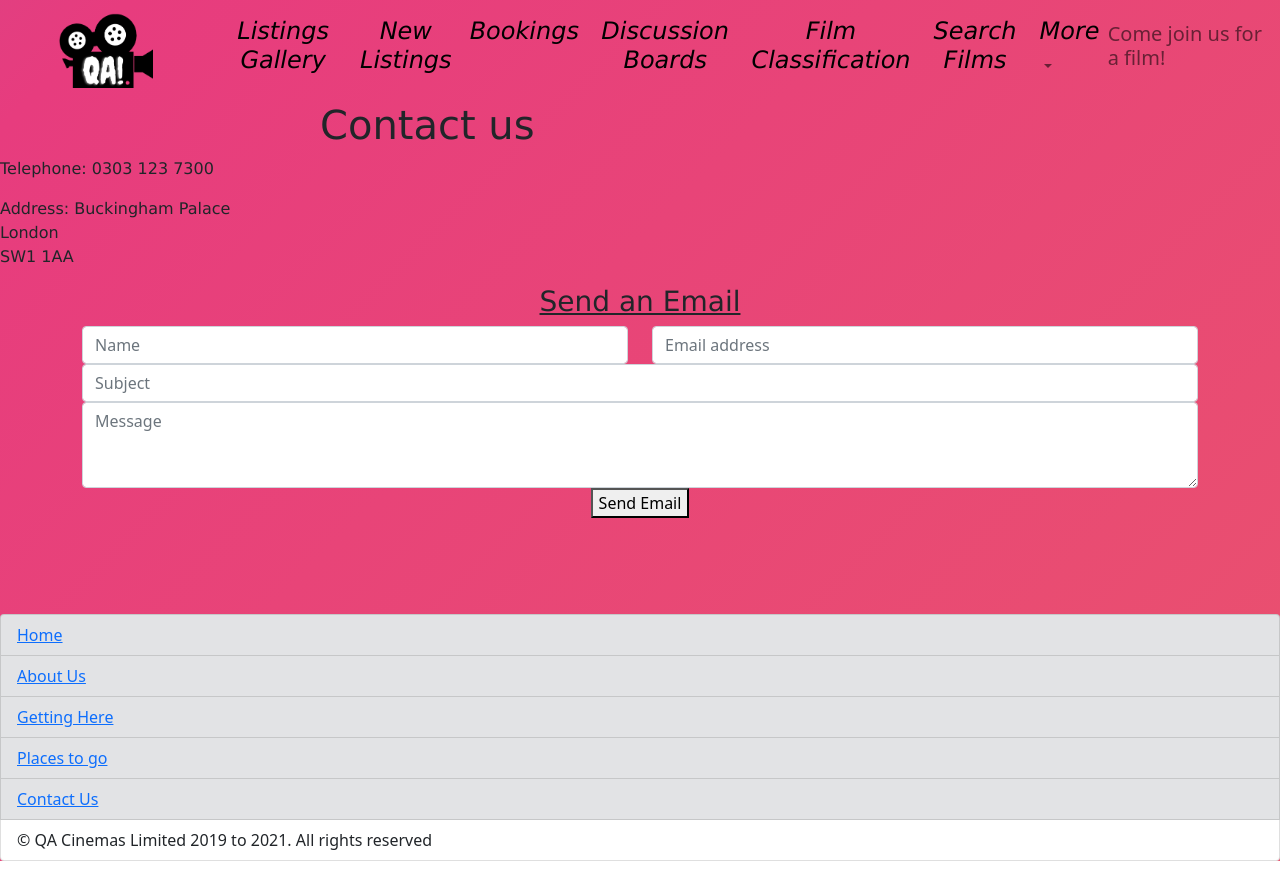
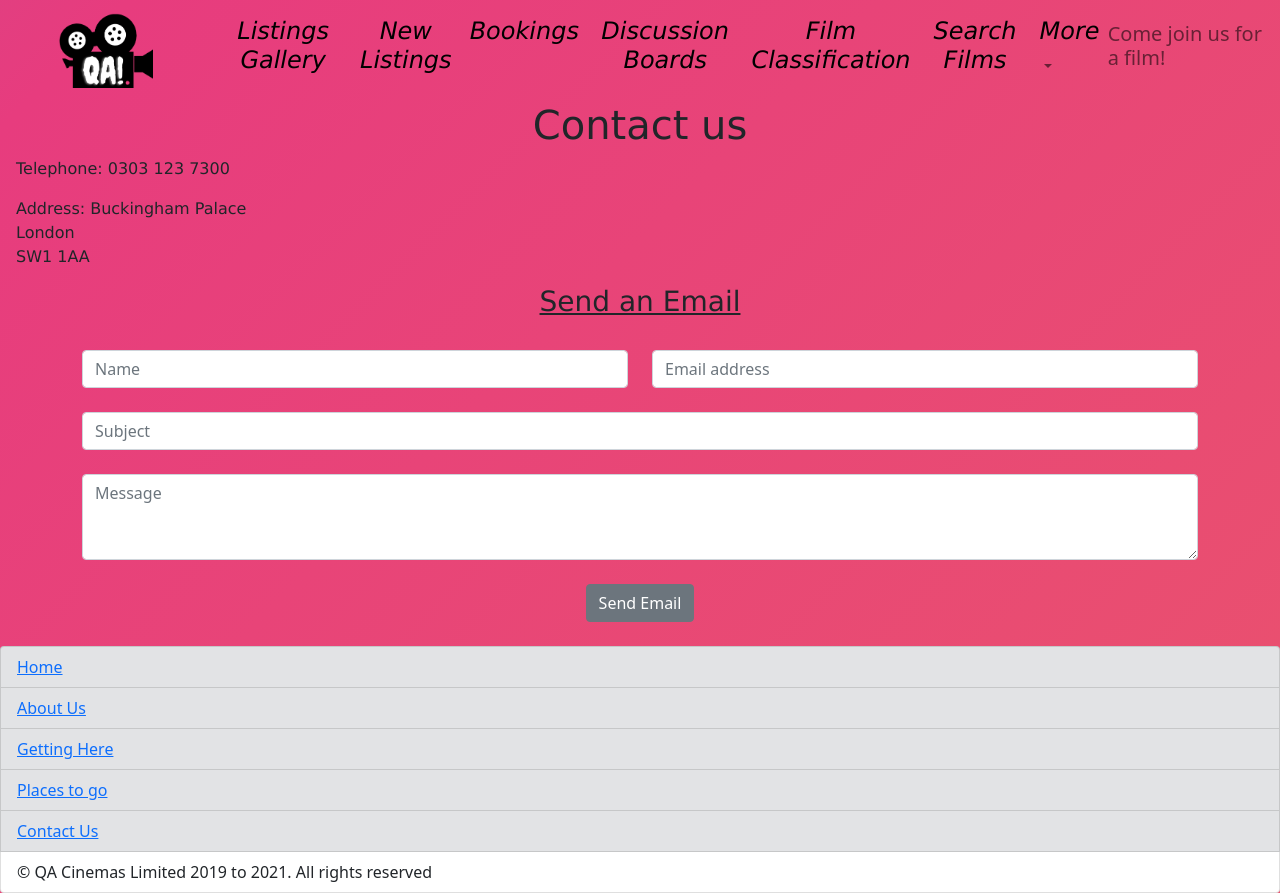
Before and after one commit to aliktb/team-instinct-cinema-project, a React (Create React App) app in the folder cinema-project-app/client/: page /Contact_us in a window 1280 px wide. Before the commit the page ends 861 px from the top, so only its background shows below. Built offline with nearby package versions, Linux system fonts and the light colour scheme.

Commit message:
updated contents page

```diff
--- a/cinema-project-app/client/src/pages/Contact.jsx
+++ b/cinema-project-app/client/src/pages/Contact.jsx
@@ -1,6 +1,7 @@
 import { useRef } from "react";
 import "../css/center.css";
 import emailjs from "emailjs-com";
+import { Button } from "reactstrap";
 
 const Contact = () => {
   const nameRef = useRef("");
@@ -33,16 +34,18 @@ const Contact = () => {
 
   return (
     <div className="page-container">
-      <h1 class="center">Contact us</h1>
-
-      <p>Telephone: 0303 123 7300</p>
-      <p>
-        Address: Buckingham Palace <br></br>London<br></br>SW1 1AA
-      </p>
-
+      <h1 style={{ textAlign: "center" }}>Contact us</h1>
+      <div className="mx-3">
+        <p>Telephone: 0303 123 7300</p>
+        <p>
+          Address: Buckingham Palace <br></br>London<br></br>SW1 1AA
+        </p>
+      </div>
       <h3 class="center">
         <u>Send an Email</u>
       </h3>
+      <br />
+
       <div className="ContactForm">
         <div className="container">
           <div className="row">
@@ -65,6 +68,7 @@ const Contact = () => {
                         required
                       ></input>
                     </div>
+
                     <div className="col-6">
                       <input
                         type="email"
@@ -76,7 +80,7 @@ const Contact = () => {
                       ></input>
                     </div>
                   </div>
-
+                  <br />
                   <div className="row formRow">
                     <div className="col">
                       <input
@@ -88,6 +92,7 @@ const Contact = () => {
                       ></input>
                     </div>
                   </div>
+                  <br />
 
                   <div className="row formRow">
                     <div className="col">
@@ -101,9 +106,11 @@ const Contact = () => {
                       ></textarea>
                     </div>
                   </div>
-                  <button className="submit-btn" type="submit">
+                  <br />
+                  <Button className="submit-btn mb-4" type="submit">
                     Send Email
-                  </button>
+                  </Button>
+                  <br></br>
                 </form>
               </div>
             </div>
```
